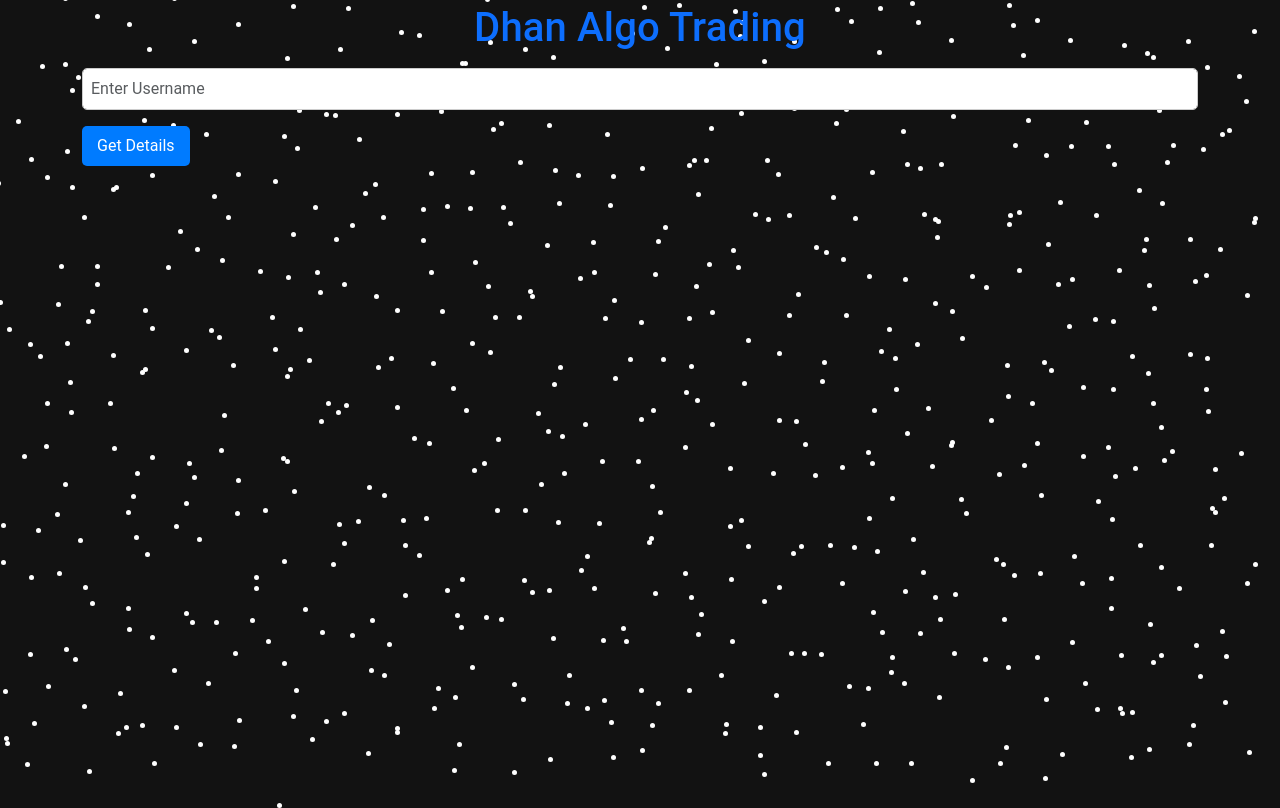
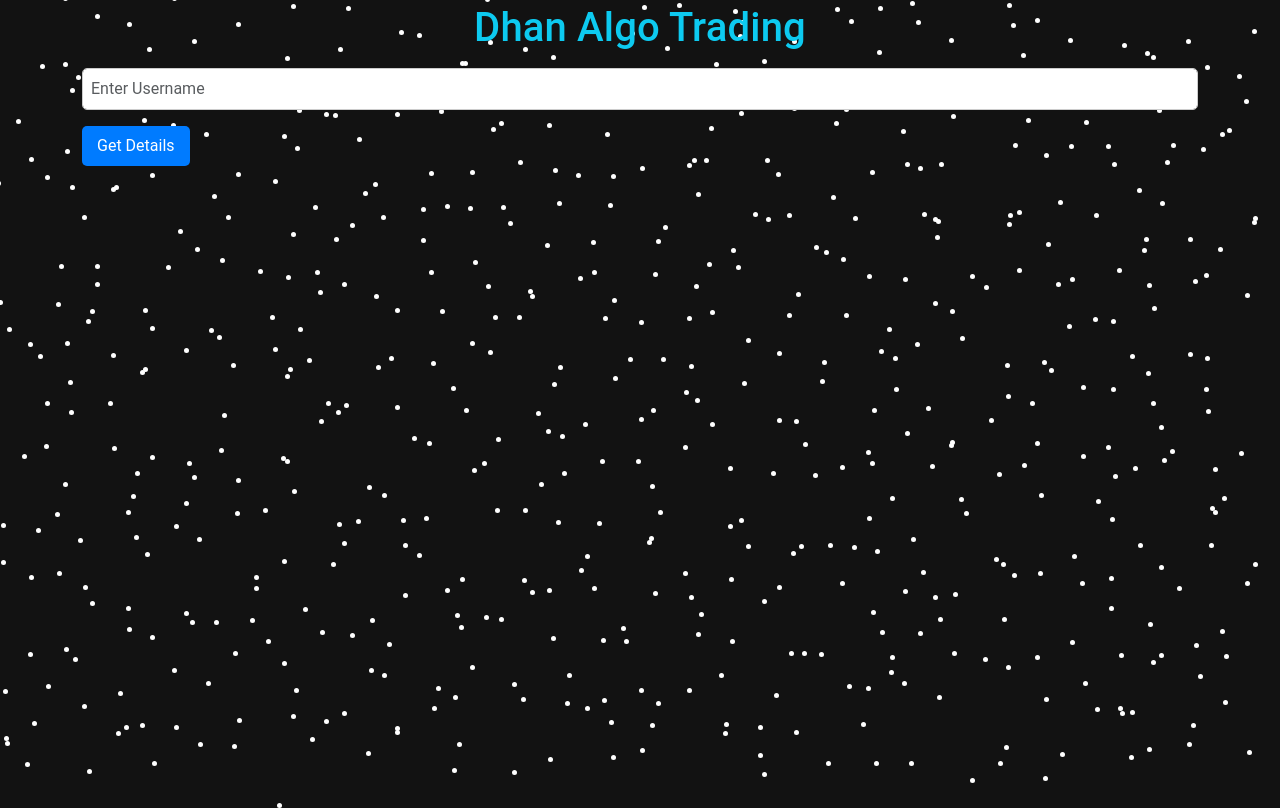
Before and after one commit to Coder-Vaibhav/eagle-eye-client, a React (Create React App) app in the folder ui/: page / in a window 1280 px wide. Built offline with nearby package versions, Linux system fonts and the light colour scheme.

Commit message:
Update App.js

```diff
--- a/ui/src/App.js
+++ b/ui/src/App.js
@@ -104,7 +104,7 @@
       <CssBaseline />
       <RandomDots />
       <div className="container mt-1 md-5">
-        <h1 className="text-center text-primary md-3">Dhan Algo Trading</h1>
+        <h1 className="text-center text-info md-3">Dhan Algo Trading</h1>
 
         <div className="input-container mt-3">
           <input
@@ -117,7 +117,7 @@
             placeholder="Enter Username"
             className="form-control mb-3"
           />
-          <button onClick={handleGetJson} disabled={showDetails} className="btn btn-primary mb-3">
+          <button onClick={handleGetJson} disabled={showDetails} className="btn btn-success mb-3">
             Get Details
           </button>
 
@@ -237,7 +237,7 @@
                     className="form-control mb-3"
                   />
                 </div>
-                <div className="mb-3 mt-5">
+                <div className="mb-3">
                   <div className="form-check form-switch">
                     <input
                       type="checkbox"
@@ -249,7 +249,7 @@
                     <label htmlFor="activeSwitch" className="form-check-label">Engine Active</label>
                   </div>
                 </div>
-                <button onClick={handleUpdate} disabled={updateDisabled} className="btn btn-primary mb-3">Update</button>
+                <button onClick={handleUpdate} disabled={updateDisabled} className="btn btn-success my-5">Update</button>
               </div>
             </div>
           )}
```
